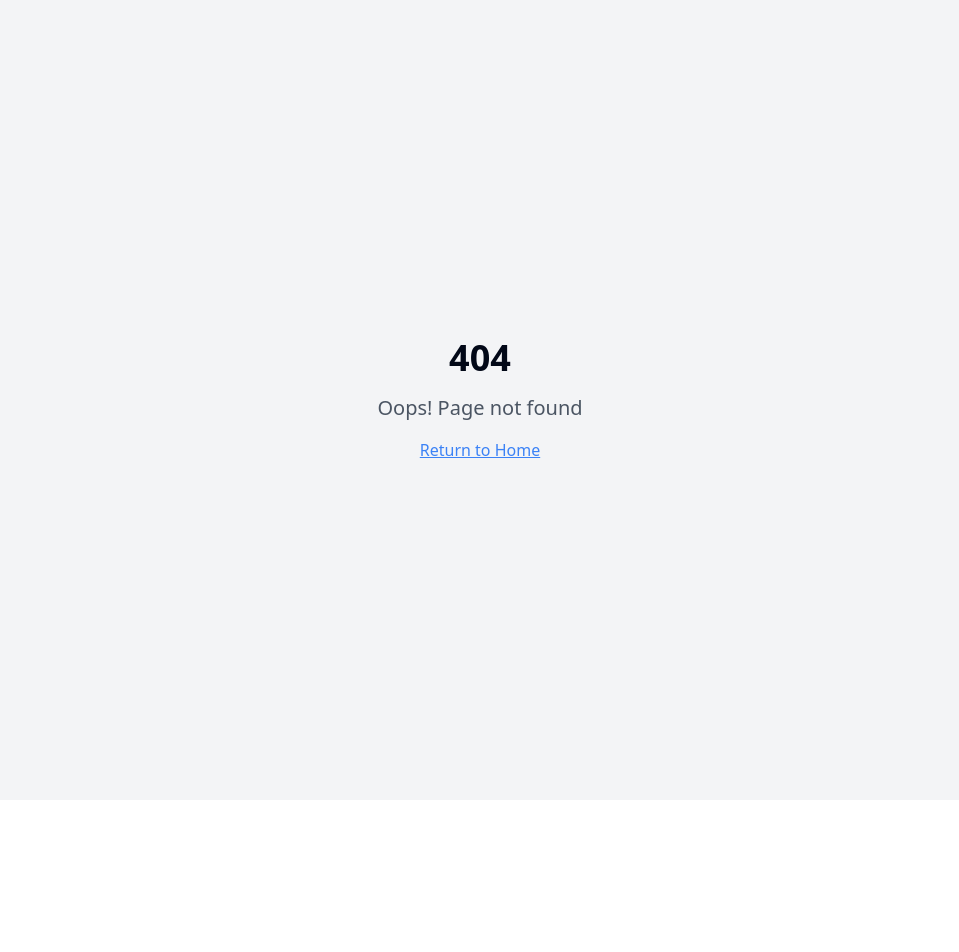
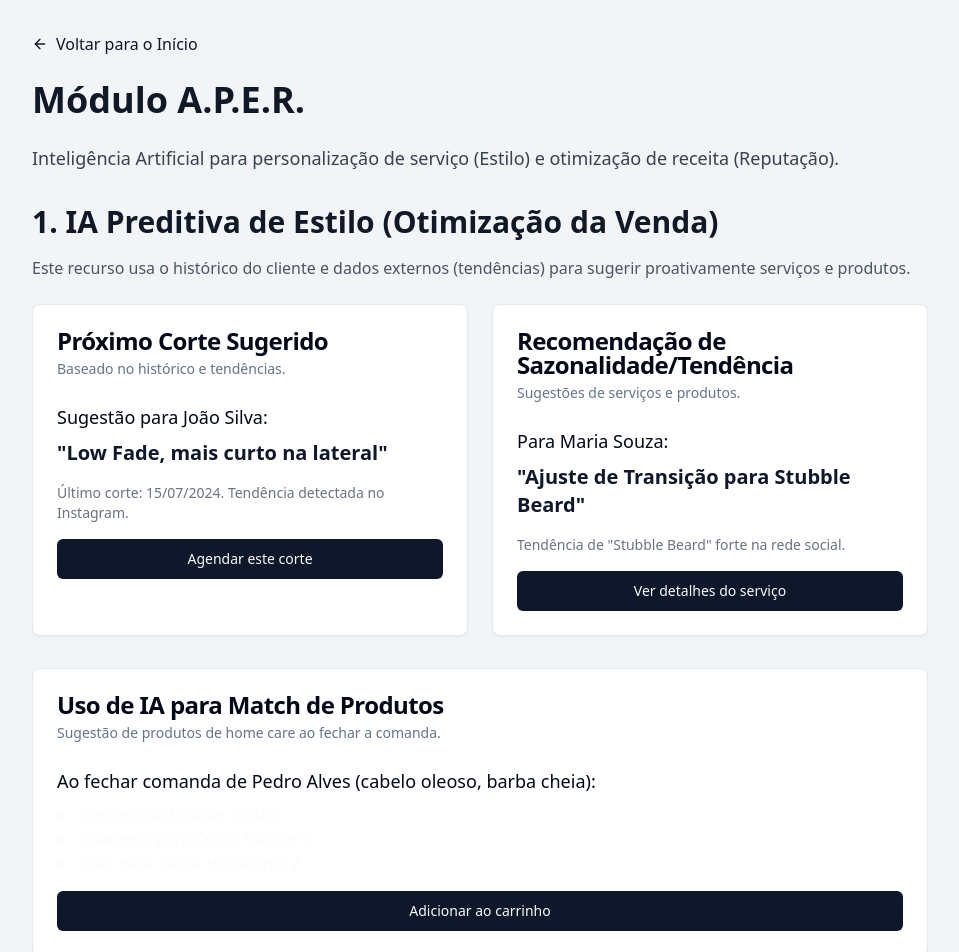
Before and after one commit to denuncio1/BarberFlow, a React (Vite) app: page /aper in a window 1280 px wide. Before the commit this address had no page. Shown: the top 952 px of the page, without its empty margins (160-1119 px from the left). Before the commit the page ends 800 px from the top, so only its background shows below. Built offline with nearby package versions, Linux system fonts and the light colour scheme.

Commit message:
[dyad] wrote 3 file(s)

```diff
--- a/src/App.tsx
+++ b/src/App.tsx
@@ -4,6 +4,7 @@ import { TooltipProvider } from "@/components/ui/tooltip";
 import { QueryClient, QueryClientProvider } from "@tanstack/react-query";
 import { BrowserRouter, Routes, Route } from "react-router-dom";
 import Index from "./pages/Index";
+import Aper from "./pages/Aper"; // Import the new Aper page
 import NotFound from "./pages/NotFound";
 
 const queryClient = new QueryClient();
@@ -16,6 +17,7 @@ const App = () => (
       <BrowserRouter>
         <Routes>
           <Route path="/" element={<Index />} />
+          <Route path="/aper" element={<Aper />} /> {/* Add the new route for Aper */}
           {/* ADD ALL CUSTOM ROUTES ABOVE THE CATCH-ALL "*" ROUTE */}
           <Route path="*" element={<NotFound />} />
         </Routes>
--- a/src/components/Header.tsx
+++ b/src/components/Header.tsx
@@ -9,13 +9,13 @@ const Header = () => {
           <img src="/logo.png" alt="BarberFlow Logo" className="h-10 w-10" />
           <span className="text-2xl font-bold">BarberFlow</span>
         </Link>
-        {/* Navigation will go here later */}
         <nav>
-          {/* <ul className="flex space-x-4">
-            <li><Link to="/services" className="hover:underline">Serviços</Link></li>
+          <ul className="flex space-x-4">
+            <li><Link to="/aper" className="hover:underline">Módulo A.P.E.R.</Link></li>
+            {/* <li><Link to="/services" className="hover:underline">Serviços</Link></li>
             <li><Link to="/booking" className="hover:underline">Agendamento</Link></li>
-            <li><Link to="/contact" className="hover:underline">Contato</Link></li>
-          </ul> */}
+            <li><Link to="/contact" className="hover:underline">Contato</Link></li> */}
+          </ul>
         </nav>
       </div>
     </header>
--- /dev/null
+++ b/src/pages/Aper.tsx
@@ -0,0 +1,85 @@
+import React from 'react';
+import { Card, CardHeader, CardTitle, CardDescription, CardContent } from "@/components/ui/card";
+import { Button } from "@/components/ui/button";
+import { Separator } from "@/components/ui/separator";
+import { Link } from 'react-router-dom';
+import { ArrowLeft } from 'lucide-react';
+
+const Aper = () => {
+  return (
+    <div className="min-h-screen bg-gray-100 dark:bg-gray-900 p-4 sm:p-6 lg:p-8">
+      <div className="max-w-4xl mx-auto">
+        <Link to="/" className="inline-flex items-center text-primary hover:underline mb-6">
+          <ArrowLeft className="mr-2 h-4 w-4" /> Voltar para o Início
+        </Link>
+        <h1 className="text-4xl font-bold text-gray-900 dark:text-gray-100 mb-6">Módulo A.P.E.R.</h1>
+        <p className="text-lg text-gray-700 dark:text-gray-300 mb-8">
+          Inteligência Artificial para personalização de serviço (Estilo) e otimização de receita (Reputação).
+        </p>
+
+        <section className="mb-10">
+          <h2 className="text-3xl font-semibold text-gray-900 dark:text-gray-100 mb-4">1. IA Preditiva de Estilo (Otimização da Venda)</h2>
+          <p className="text-md text-gray-600 dark:text-gray-400 mb-6">
+            Este recurso usa o histórico do cliente e dados externos (tendências) para sugerir proativamente serviços e produtos.
+          </p>
+
+          <div className="grid grid-cols-1 md:grid-cols-2 gap-6 mb-8">
+            <Card>
+              <CardHeader>
+                <CardTitle>Próximo Corte Sugerido</CardTitle>
+                <CardDescription>Baseado no histórico e tendências.</CardDescription>
+              </CardHeader>
+              <CardContent>
+                <p className="text-lg font-medium mb-2">Sugestão para João Silva:</p>
+                <p className="text-xl text-primary font-bold mb-4">"Low Fade, mais curto na lateral"</p>
+                <p className="text-sm text-gray-500 dark:text-gray-400">
+                  Último corte: 15/07/2024. Tendência detectada no Instagram.
+                </p>
+                <Button className="mt-4 w-full">Agendar este corte</Button>
+              </CardContent>
+            </Card>
+
+            <Card>
+              <CardHeader>
+                <CardTitle>Recomendação de Sazonalidade/Tendência</CardTitle>
+                <CardDescription>Sugestões de serviços e produtos.</CardDescription>
+              </CardHeader>
+              <CardContent>
+                <p className="text-lg font-medium mb-2">Para Maria Souza:</p>
+                <p className="text-xl text-primary font-bold mb-4">"Ajuste de Transição para Stubble Beard"</p>
+                <p className="text-sm text-gray-500 dark:text-gray-400">
+                  Tendência de "Stubble Beard" forte na rede social.
+                </p>
+                <Button className="mt-4 w-full">Ver detalhes do serviço</Button>
+              </CardContent>
+            </Card>
+          </div>
+
+          <Card>
+            <CardHeader>
+              <CardTitle>Uso de IA para Match de Produtos</CardTitle>
+              <CardDescription>Sugestão de produtos de home care ao fechar a comanda.</CardDescription>
+            </CardHeader>
+            <CardContent>
+              <p className="text-lg font-medium mb-2">Ao fechar comanda de Pedro Alves (cabelo oleoso, barba cheia):</p>
+              <ul className="list-disc list-inside text-primary-foreground/80 mb-4">
+                <li>Pomada de Fixação Forte X</li>
+                <li>Shampoo para Couro Oleoso Y</li>
+                <li>Óleo para Barba Hidratante Z</li>
+              </ul>
+              <Button className="w-full">Adicionar ao carrinho</Button>
+            </CardContent>
+          </Card>
+        </section>
+
+        <Separator className="my-10" />
+
+        <p className="text-center text-gray-500 dark:text-gray-400">
+          *Funcionalidades de IA simuladas para demonstração. Requerem integração de backend real.
+        </p>
+      </div>
+    </div>
+  );
+};
+
+export default Aper;
```
